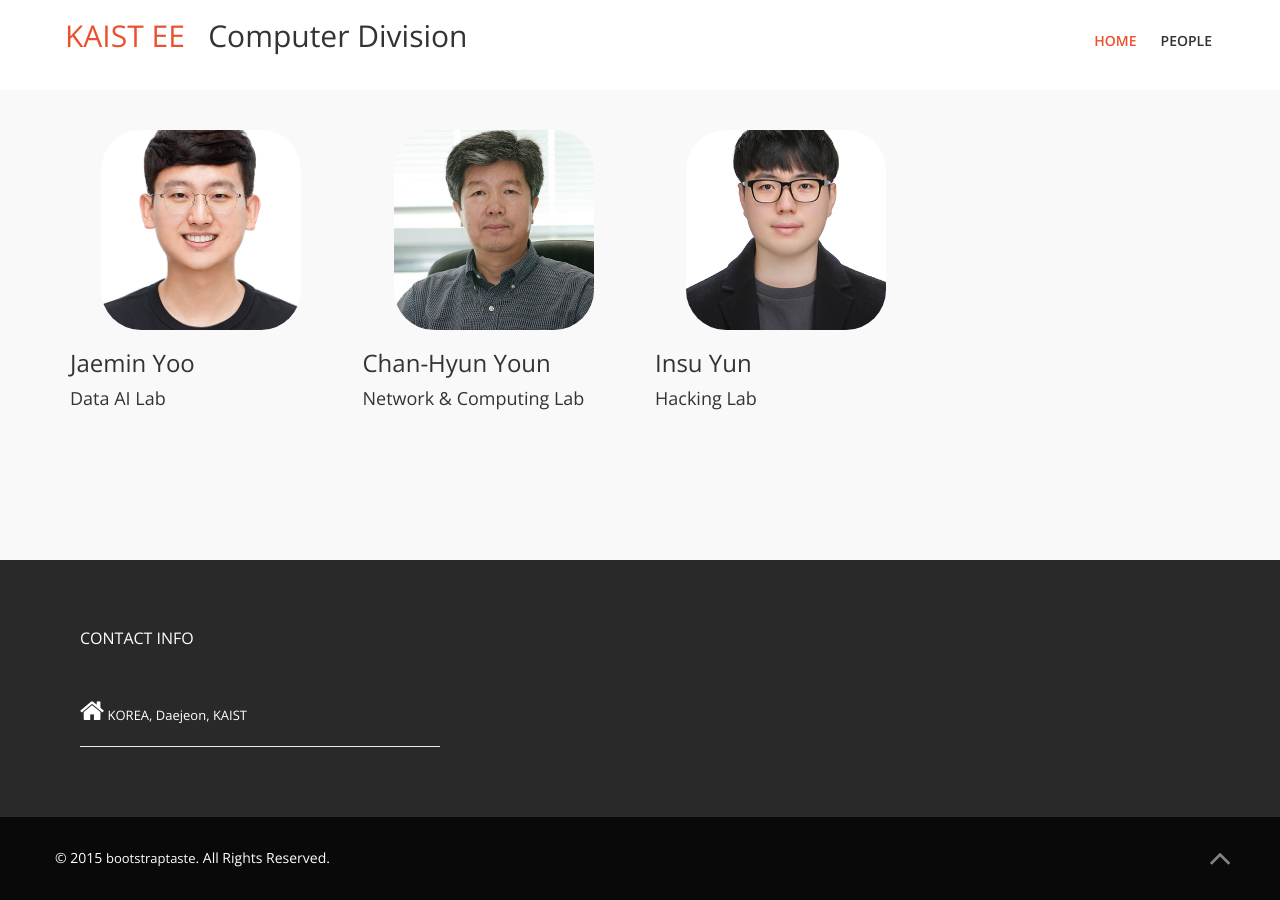
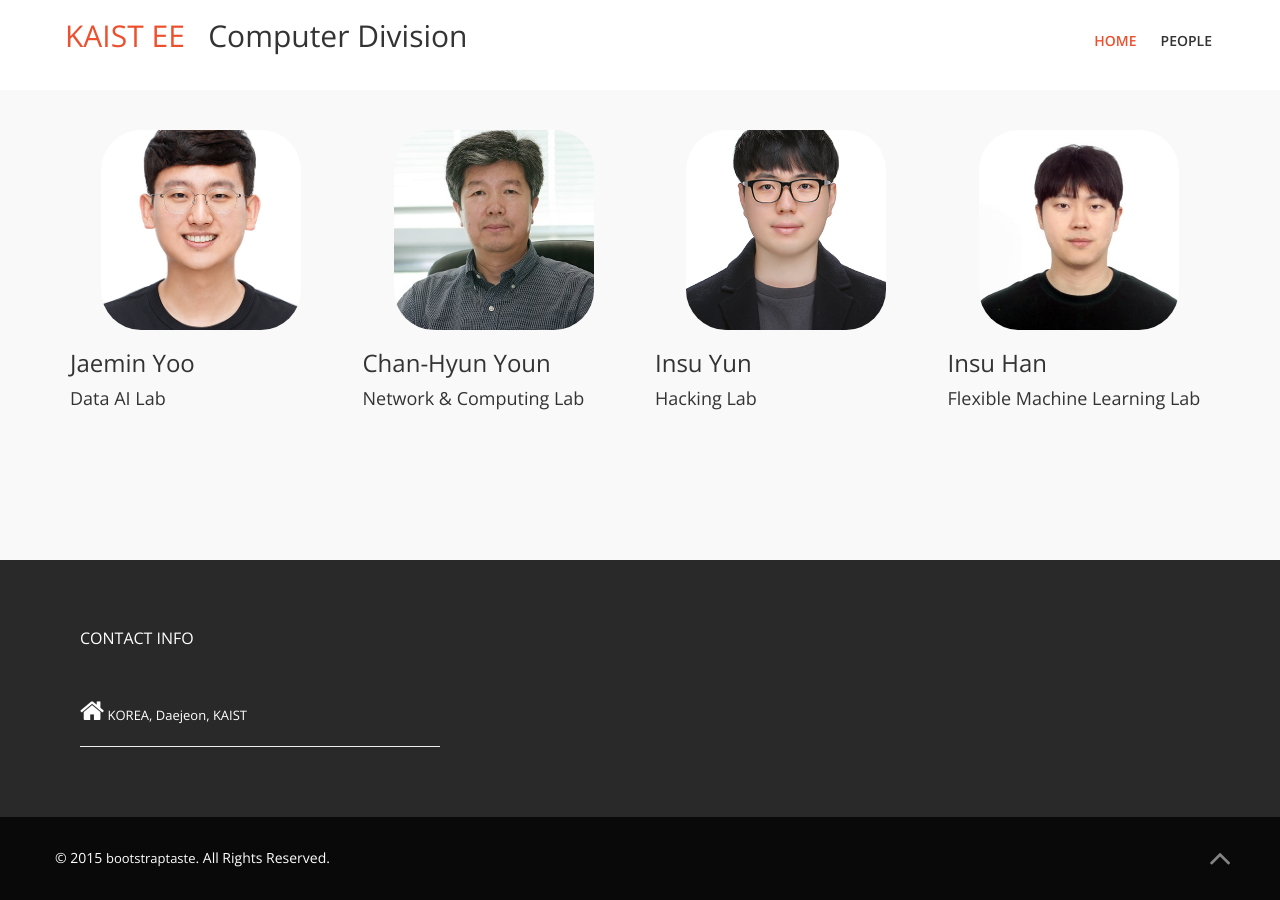
Before and after one commit to kaist-ee/kaist-ee.github.io, a Jekyll site: the page built from index.markdown, in a window 1280 px wide and 900 px high, scrolled down 2588 px. Built offline with Jekyll 4.4.1, drawn with Linux system fonts in a browser that asks for light colours.

Commit message:
Add Insu Han professor profile

```diff
--- a/_data/professors.yml
+++ b/_data/professors.yml
@@ -92,3 +92,8 @@
   avatar_url: site_media/media/user_profile/None/binsu.jpeg
   lab_name: Hacking Lab
   lab_site: https://insuyun.github.io/
+
+- name: Insu Han
+  avatar_url: site_media/media/user_profile/None/Han_insu.jpg
+  lab_name: Flexible Machine Learning Lab
+  lab_site: https://insuhan.github.io/
```
Also changed, not shown: site_media/media/user_profile/None/Han_insu.jpg (added).
